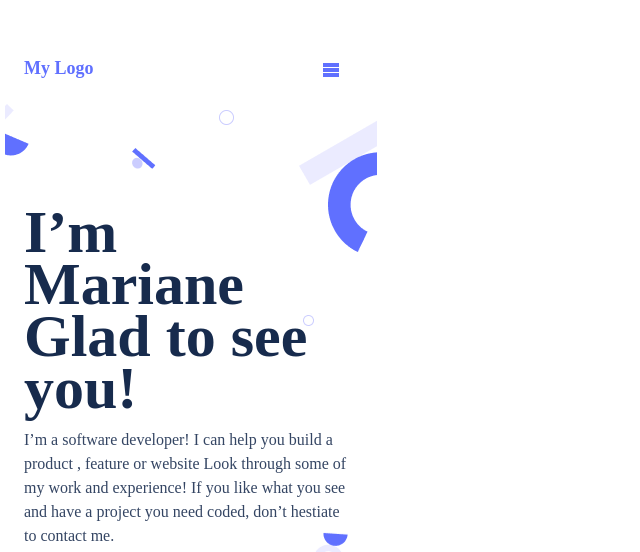
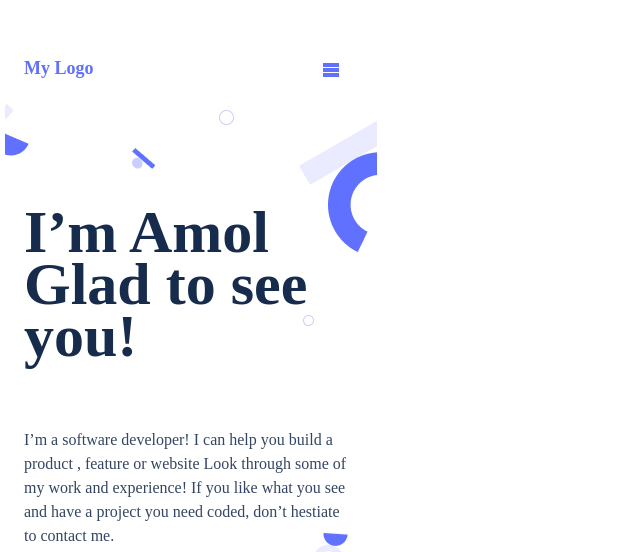
Before and after one commit to charpeamol/Portfolio-Repository, a plain HTML site: page index.html in a window 1280 px wide. Shown: the top 552 px of the page, without its empty margins (0-640 px from the left). Drawn offline with Linux system fonts and the light colour scheme.

Commit message:
Index.html ,text intro modied

```diff
--- a/index.html
+++ b/index.html
@@ -26,7 +26,7 @@
 
            </div>
         <div class="title-name">
-            <h2>I’m Mariane
+            <h2>I’m Amol
                 Glad to see you!
             </h2>
         </div>
```
